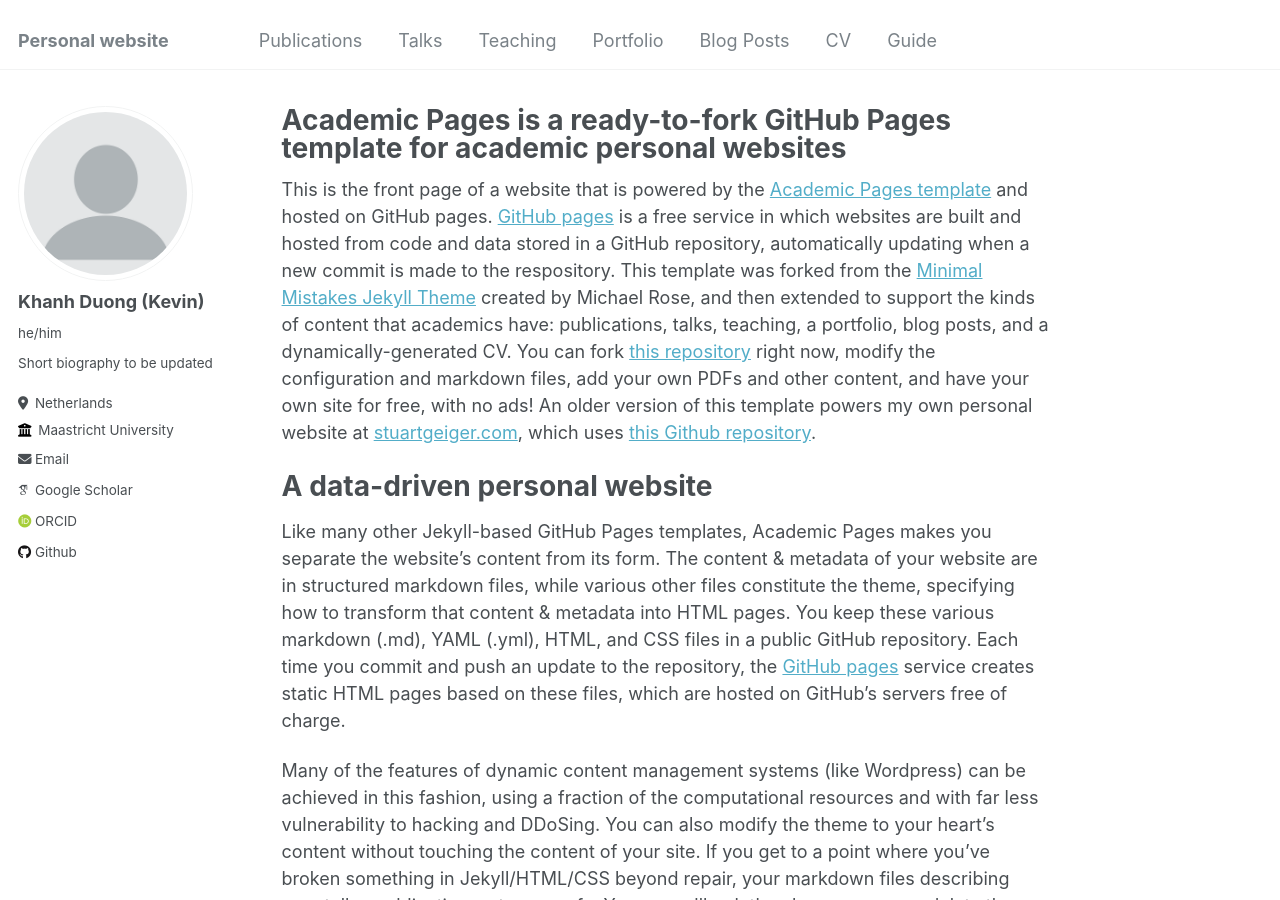
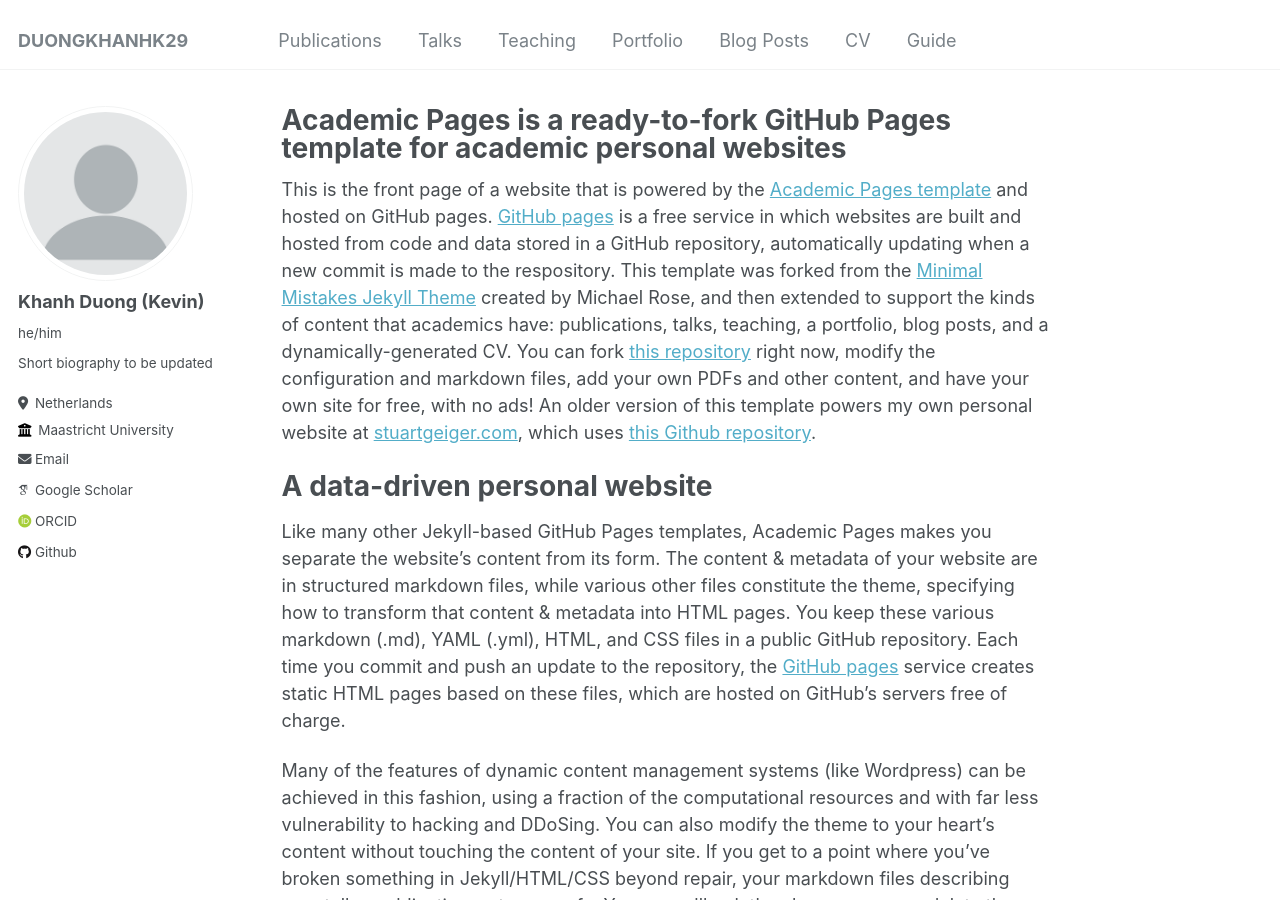
Before and after one commit to duongkhanhk29/duongkhanhk29.github.io, a Jekyll site: the page built from _pages/about.md, in a window 1280 px wide and 900 px high. Built offline with Jekyll 4.4.1, drawn with Linux system fonts in a browser that asks for light colours; some web fonts are replaced.

Commit message:
Update _config.yml

```diff
--- a/_config.yml
+++ b/_config.yml
@@ -8,7 +8,7 @@
 
 # Basic Site Settings
 locale                   : "en-NL"
-title                    : "Personal website"
+title                    : "DUONGKHANHK29"
 title_separator          : "-"
 name                     : &name "Khanh"
 description              : &description "personal description"
```
